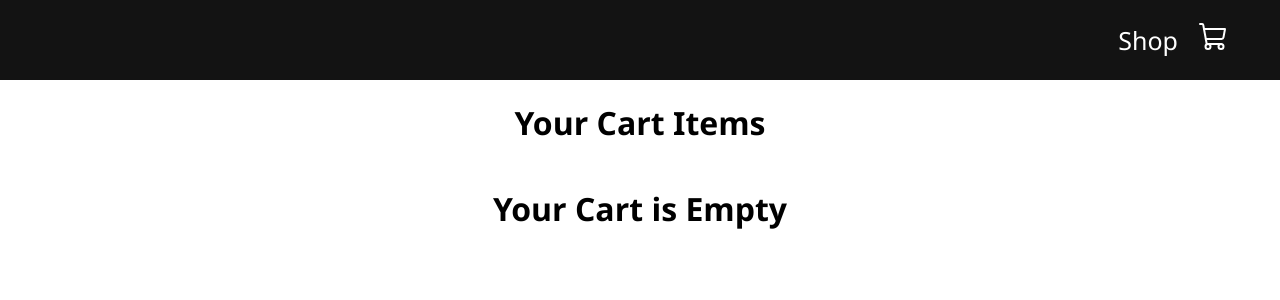
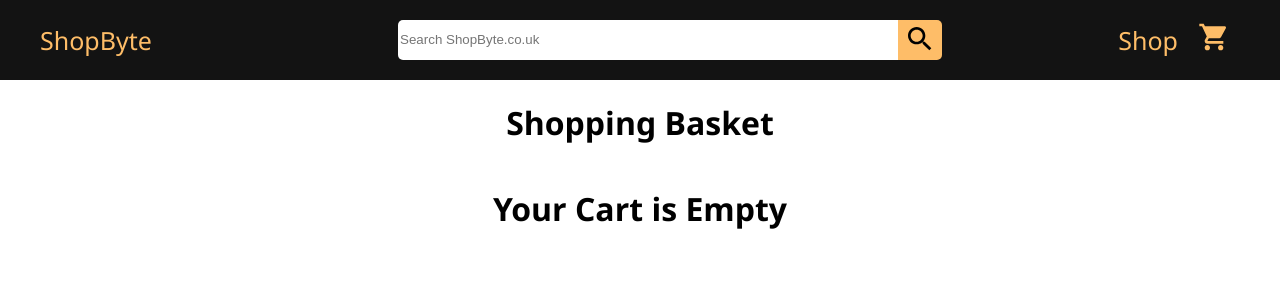
Before and after one commit to sanjayvjacob/ShopByte-react, a React (Vite) app: page /ShopByte-react/cart in a window 1280 px wide. Shown: the top 300 px of the page. Built offline with nearby package versions, Linux system fonts and the light colour scheme.

Commit message:
added searchbar

```diff
--- a/package.json
+++ b/package.json
@@ -13,6 +13,10 @@
     "deploy": "gh-pages -d dist"
   },
   "dependencies": {
+    "@emotion/react": "^11.11.4",
+    "@emotion/styled": "^11.11.5",
+    "@mui/icons-material": "^5.15.17",
+    "@mui/material": "^5.15.17",
     "phosphor-react": "^1.4.1",
     "react": "^18.2.0",
     "react-dom": "^18.2.0",
--- a/src/components/Navbar/Navbar.css
+++ b/src/components/Navbar/Navbar.css
@@ -3,7 +3,7 @@
   height: 80px;
   background-color: rgb(19, 19, 19);
   display: flex;
-  justify-content: flex-end;
+  justify-content: space-between;
   align-items: center;
 }
 
@@ -19,3 +19,36 @@
   margin-left: 20px;
   font-size: 25px;
 }
+
+.shopTitle {
+  font-size: 25px;
+  color: #febd68;
+  padding: 40px;
+  font-weight: lighter;
+}
+
+/* search bar*/
+
+.searchBar{
+  margin-left: 50px;
+}
+
+.searchInput{
+  width: 500px;
+  height: 40px;
+  border: none;
+  border-radius: 5px 0px 0px 5px;
+}
+
+.searchBtn{
+  vertical-align: middle;
+  width: 50;
+  height: 40px;
+  background-color: #febd68;
+  border: none;
+  border-radius: 0px 5px 5px 0px;
+}
+.searchBtn:hover{
+  background-color: #bbb;
+  cursor: pointer;
+}
--- a/src/components/Navbar/Navbar.jsx
+++ b/src/components/Navbar/Navbar.jsx
@@ -1,14 +1,22 @@
 import React from 'react'
 import { Link } from 'react-router-dom'
-import { ShoppingCart } from 'phosphor-react'
+import SearchIcon from '@mui/icons-material/Search';
+import ShoppingCartIcon from '@mui/icons-material/ShoppingCart';
 import "./Navbar.css"
 
 const Navbar = () => {
   return (
     <div className='navbar'>
+      <h1 className='shopTitle'>ShopByte</h1>
+        <div className="searchBar">
+    <form class="d-flex" role="search">
+      <input className="searchInput" type="search" placeholder="Search ShopByte.co.uk" aria-label="Search"/>
+      <button className="searchBtn" type="submit"><SearchIcon style={{ fontSize: '2rem' }}/></button>
+    </form>
+  </div>
       <div className='links'>
-        <Link to="/">Shop</Link>
-        <Link to="/cart"><ShoppingCart size={32}/></Link>
+        <Link to="/" style={{ color: "#febd68" }}>Shop</Link>
+        <Link to="/cart"><ShoppingCartIcon style={{ fontSize: '2rem', color: "#febd68"}}/></Link>
       </div>
     </div>
   )
--- a/src/pages/Cart/Cart.jsx
+++ b/src/pages/Cart/Cart.jsx
@@ -13,7 +13,7 @@ const Cart = () => {
   return (
     <div className='cart'>
       <div>
-        <h1>Your Cart Items</h1>
+        <h1>Shopping Basket</h1>
       </div>
       <div className='cartItems'>
         {Products.map((product)=>{
--- a/src/pages/Shop/Shop.css
+++ b/src/pages/Shop/Shop.css
@@ -1,8 +1,3 @@
-.shopTitle {
-  margin-top: 30px;
-  text-align: center;
-  font-size: 15px;
-}
 .products {
   width: 100%;
   height: auto;
--- a/src/pages/Shop/Shop.jsx
+++ b/src/pages/Shop/Shop.jsx
@@ -6,7 +6,6 @@ import "./Shop.css"
 const Shop = () => {
   return (
     <div className='shop'>
-      <div className='shopTitle'><h1>ShopByte</h1></div>
       <div className='products'>
         {Products.map((product, index)=>{
           return <Product key={index} data={product}/>
```
Also changed, not shown: 1 other file (tests, documents, lock files or other folders).
